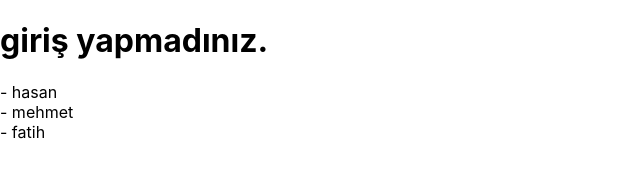
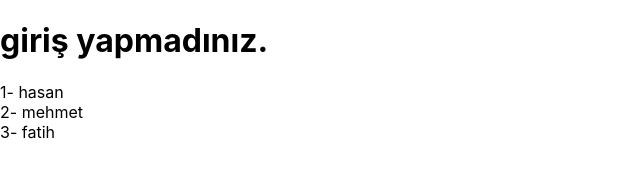
Before and after one commit to yusuftask08/React-Props, a React (Create React App) app: page / in a window 1280 px wide. Shown: the top 192 px of the page, without its empty margins (0-640 px from the left). Built offline with nearby package versions, Linux system fonts and the light colour scheme.

Commit message:
Prop Types

```diff
--- a/src/components/User.js
+++ b/src/components/User.js
@@ -1,18 +1,26 @@
-function User(props) {
-    console.log('props :>> ', props);
+import { PropTypes } from "prop-types";
+function User({ name, surname, isLoggedIn, friends }) {
     return (
         <>
             <h1>
                 {
-                    props.isLoggedIn ? `${props.name} ${props.surname}` : 'giriş yapmadınız.'
+                    isLoggedIn ? `${name} ${surname}` : 'giriş yapmadınız.'
                 }
             </h1>
-            {props.friends.map((f) => (
+            {friends.map((f) => (
                 <div key={f.id}>
-                    {f.div}- {f.name}
+                    {f.id}- {f.name}
                 </div>
             ))}
         </>
     )
 }
+
+User.propTypes = {
+    name: PropTypes.string,
+    surname: PropTypes.string,
+    isLoggedIn: PropTypes.bool,
+    friends: PropTypes.array
+};
+
 export default User
```
